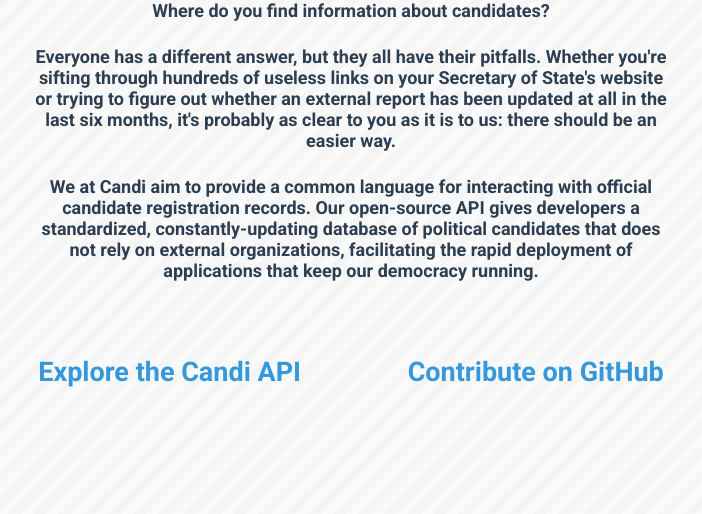
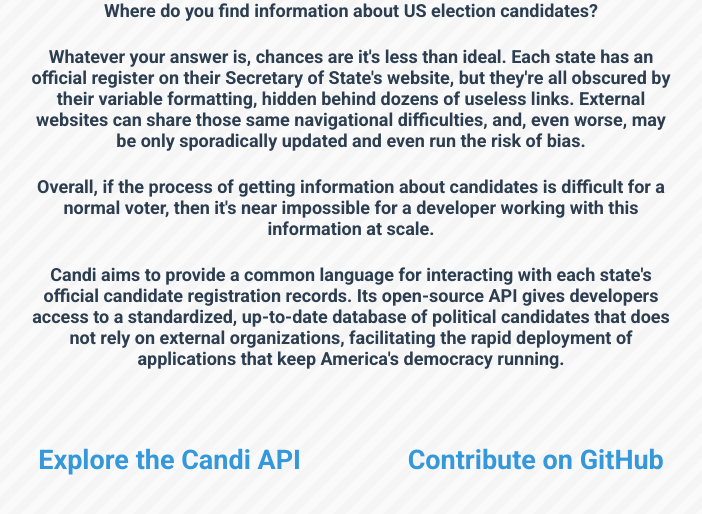
Before and after one commit to sgh304/Candi, a Flask app: page / in a window 1280 px wide. Shown: the part 239-753 px from the top of the page, without its empty margins (289-991 px from the left). Run offline with Flask 2, Linux system fonts and the light colour scheme.

Commit message:
Updated the webapp index with new intro from the readme

```diff
--- a/src/web/templates/index.html
+++ b/src/web/templates/index.html
@@ -17,9 +17,10 @@
             </div>
         </div>
         <div id = 'description' class = 'centered-text dark-blue-text extra-small-text'>
-            <p>Where do you find information about candidates?</p>
-            <p>Everyone has a different answer, but they all have their pitfalls. Whether you're sifting through hundreds of useless links on your Secretary of State's website or trying to figure out whether an external report has been updated at all in the last six months, it's probably as clear to you as it is to us: there should be an easier way.</p>
-            <p>We at Candi aim to provide a common language for interacting with official candidate registration records. Our open-source API gives developers a standardized, constantly-updating database of political candidates that does not rely on external organizations, facilitating the rapid deployment of applications that keep our democracy running.</p>
+            <p>Where do you find information about US election candidates?</p>
+            <p>Whatever your answer is, chances are it's less than ideal. Each state has an official register on their Secretary of State's website, but they're all obscured by their variable formatting, hidden behind dozens of useless links. External websites can share those same navigational difficulties, and, even worse, may be only sporadically updated and even run the risk of bias.</p>
+            <p>Overall, if the process of getting information about candidates is difficult for a normal voter, then it's near impossible for a developer working with this information at scale.</p>
+            <p>Candi aims to provide a common language for interacting with each state's official candidate registration records. Its open-source API gives developers access to a standardized, up-to-date database of political candidates that does not rely on external organizations, facilitating the rapid deployment of applications that keep America's democracy running.</p>
         </div>
         <div id = 'navigation' class = 'centered-text dark-blue-text small-text'>
             <div id = 'navigation--explorer' class = 'navigation--column'>
```
Also changed, not shown: readme.md.
